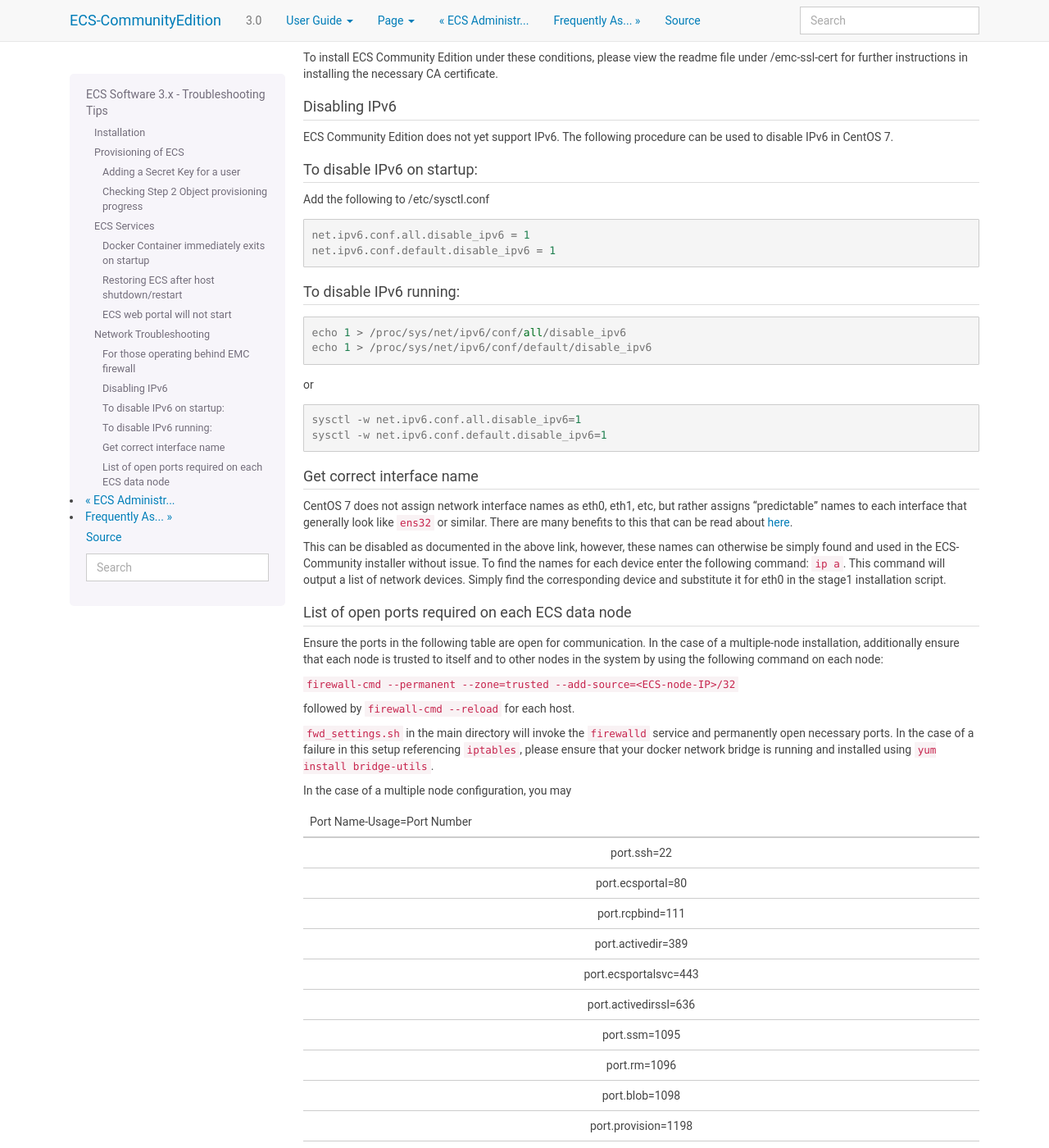
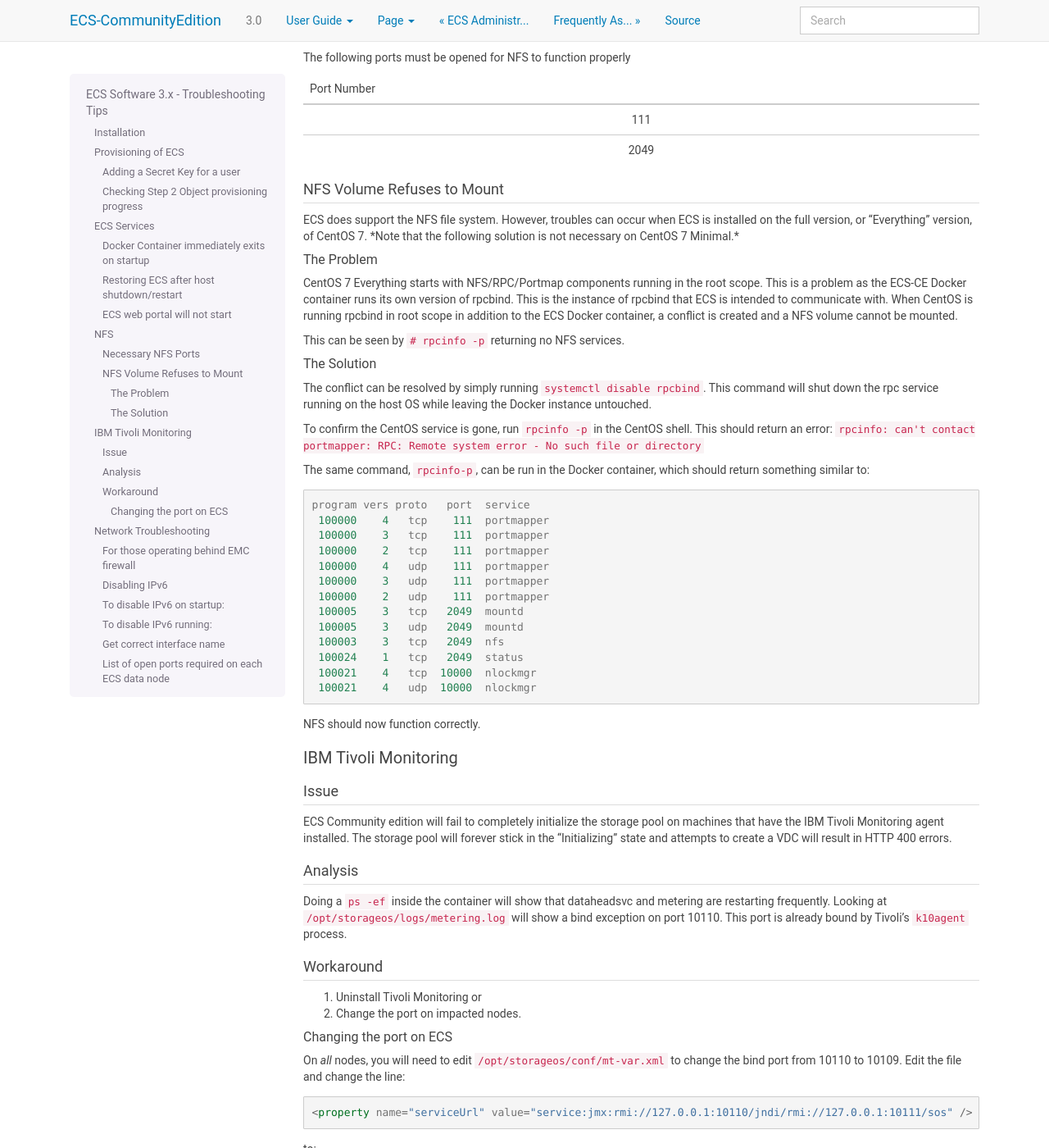
Before and after one commit to EMCECS/ECS-CommunityEdition, a Sphinx documentation site: the page built from docs/source/troubleshooting/ECS-Troubleshooting.rst, in a window 1280 px wide and 1400 px high, scrolled down 1570 px. Shown: the whole window at 82% size. Built offline with Sphinx 7.4.7, drawn with Linux system fonts in a browser that asks for light colours; nearby versions of some CDN libraries; some web fonts are replaced; library files that are not in the unit come from our copies; some of the changed text lies outside the part shown.

Commit message:
sidebar implementation attempt

```diff
--- /dev/null
+++ b/docs/requirements.txt
@@ -0,0 +1 @@
+sphinxcontrib-fulltoc
--- a/docs/source/conf.py
+++ b/docs/source/conf.py
@@ -30,7 +30,7 @@
 # Add any Sphinx extension module names here, as strings. They can be
 # extensions coming with Sphinx (named 'sphinx.ext.*') or your custom
 # ones.
-extensions = []
+extensions = ['sphinxcontrib.fulltoc']
 
 # Add any paths that contain templates here, relative to this directory.
 templates_path = ['_templates']
@@ -96,6 +96,11 @@
 #}
 html_theme_path = sphinx_bootstrap_theme.get_html_theme_path()
 
+# Add sidebar to display toc
+html_sidebars = {
+    '**': ['localtoc.html']
+}
+
 # Add any paths that contain custom static files (such as style sheets) here,
 # relative to this directory. They are copied after the builtin static files,
 # so a file named "default.css" will overwrite the builtin "default.css".
--- a/docs/source/troubleshooting/ECS-Troubleshooting.rst
+++ b/docs/source/troubleshooting/ECS-Troubleshooting.rst
@@ -103,6 +103,123 @@
 If attempting to authenticate results in a response of "Connection
 Refused", review the below section and ensure all necessary ports are
 open on all ECS nodes in the cluster.
+
+NFS
+---
+
+Necessary NFS Ports
+~~~~~~~~~~~~~~~~~~~
+
+The following ports must be opened for NFS to function properly
+
++---------------+
+| Port Number   |
++===============+
+| 111           |
++---------------+
+| 2049          |
++---------------+
+
+NFS Volume Refuses to Mount
+~~~~~~~~~~~~~~~~~~~~~~~~~~~
+
+ECS does support the NFS file system. However, troubles can occur when
+ECS is installed on the full version, or "Everything" version, of CentOS
+7. ***Note that the following solution is not necessary on CentOS 7
+Minimal.***
+
+The Problem
+^^^^^^^^^^^
+
+CentOS 7 Everything starts with NFS/RPC/Portmap components running in
+the root scope. This is a problem as the ECS-CE Docker container runs
+its own version of rpcbind. This is the instance of rpcbind that ECS is
+intended to communicate with. When CentOS is running rpcbind in root
+scope in addition to the ECS Docker container, a conflict is created and
+a NFS volume cannot be mounted.
+
+This can be seen by ``# rpcinfo -p`` returning no NFS services.
+
+The Solution
+^^^^^^^^^^^^
+
+The conflict can be resolved by simply running
+``systemctl disable rpcbind``. This command will shut down the rpc
+service running on the host OS while leaving the Docker instance
+untouched.
+
+To confirm the CentOS service is gone, run ``rpcinfo -p`` in the CentOS
+shell. This should return an error:
+``rpcinfo: can't contact portmapper: RPC: Remote system error - No such file or directory``
+
+The same command, ``rpcinfo-p``, can be run in the Docker container,
+which should return something similar to:
+
+::
+
+       program vers proto   port  service
+        100000    4   tcp    111  portmapper
+        100000    3   tcp    111  portmapper
+        100000    2   tcp    111  portmapper
+        100000    4   udp    111  portmapper
+        100000    3   udp    111  portmapper
+        100000    2   udp    111  portmapper
+        100005    3   tcp   2049  mountd
+        100005    3   udp   2049  mountd
+        100003    3   tcp   2049  nfs
+        100024    1   tcp   2049  status
+        100021    4   tcp  10000  nlockmgr
+        100021    4   udp  10000  nlockmgr
+
+NFS should now function correctly.
+
+IBM Tivoli Monitoring
+---------------------
+
+Issue
+~~~~~
+
+ECS Community edition will fail to completely initialize the storage
+pool on machines that have the IBM Tivoli Monitoring agent installed.
+The storage pool will forever stick in the "Initializing" state and
+attempts to create a VDC will result in HTTP 400 errors.
+
+Analysis
+~~~~~~~~
+
+Doing a ``ps -ef`` inside the container will show that dataheadsvc and
+metering are restarting frequently. Looking at
+``/opt/storageos/logs/metering.log`` will show a bind exception on port
+10110. This port is already bound by Tivoli's ``k10agent`` process.
+
+Workaround
+~~~~~~~~~~
+
+1. Uninstall Tivoli Monitoring or
+2. Change the port on impacted nodes.
+
+Changing the port on ECS
+^^^^^^^^^^^^^^^^^^^^^^^^
+
+On *all* nodes, you will need to edit ``/opt/storageos/conf/mt-var.xml``
+to change the bind port from 10110 to 10109. Edit the file and change
+the line:
+
+::
+
+    <property name="serviceUrl" value="service:jmx:rmi://127.0.0.1:10110/jndi/rmi://127.0.0.1:10111/sos" />
+
+to:
+
+::
+
+    <property name="serviceUrl" value="service:jmx:rmi://127.0.0.1:10109/jndi/rmi://127.0.0.1:10111/sos" />
+
+Then restart the metering service:
+
+::
+
+    kill `pidof metering`
 
 Network Troubleshooting
 -----------------------
```
